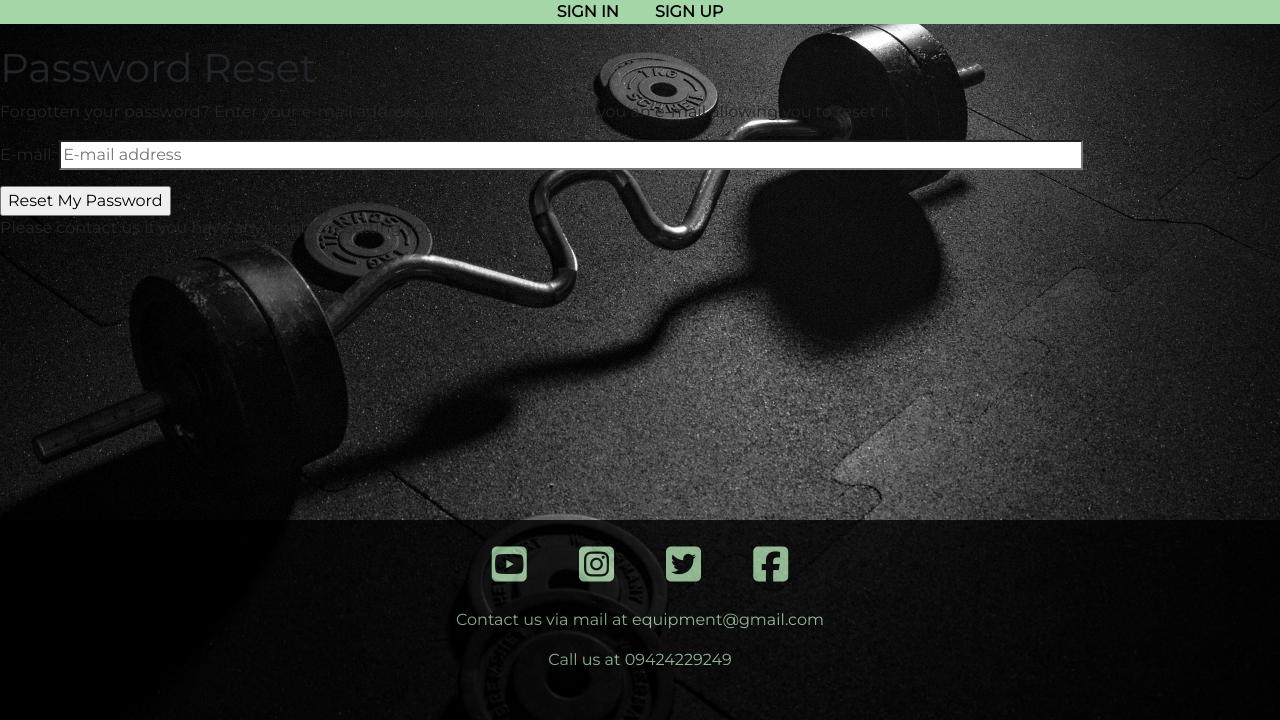
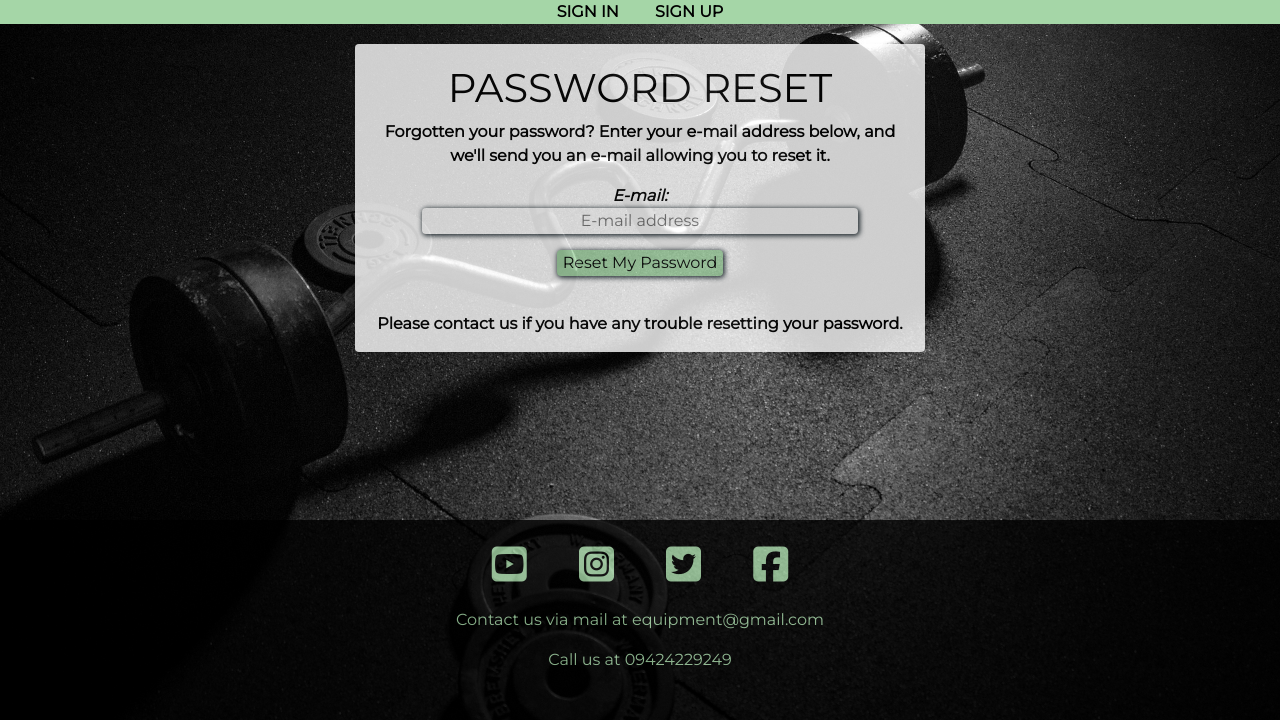
Before and after one commit to davidlidebrandt/milestone-project-4, a Django app: page /accounts/password/reset/ in a window 1280 px wide. Shown: the part 80-800 px from the top of the page. Run offline with Django 3.2, Linux system fonts and the light colour scheme; some libraries are stand-ins or nearby versions.

Commit message:
Style allauth restet password page

```diff
--- a/static/css/allauth.css
+++ b/static/css/allauth.css
@@ -13,6 +13,11 @@
     text-align: center;
 }
 
+.form-bg button, .form-bg input[type="submit"] {
+    background-color: #a5d6a7;
+    margin-bottom: 20px;
+}
+
 .form-bg input:focus {
     outline: 3px solid #a5d6a7;
 }
@@ -21,12 +26,7 @@
     outline: none;
 }
 
-.form-bg button {
-    background-color: #a5d6a7;
-    margin-bottom: 20px;
-}
-
-.form-bg button:hover {
+.form-bg button:hover, .form-bg input[type="submit"]:hover {
     color: #a5d6a7;
     background-color: #000000;
 }
--- a/templates/allauth/account/password_reset.html
+++ b/templates/allauth/account/password_reset.html
@@ -6,13 +6,17 @@
 {% block head_title %}{% trans "Password Reset" %}{% endblock %}
 
 {% block content %}
+<div class="container">
+    <div class="row">
+        <div class="col-10 offset-1 col-md-8 offset-md-2 col-lg-6 offset-lg-3 text-center form-bg">
 
             <h1>{% trans "Password Reset" %}</h1>
             {% if user.is_authenticated %}
             {% include "account/snippets/already_logged_in.html" %}
             {% endif %}
 
-    <p>{% trans "Forgotten your password? Enter your e-mail address below, and we'll send you an e-mail allowing you to reset it." %}</p>
+            <p>{% trans "Forgotten your password? Enter your e-mail address below, and we'll send you an e-mail allowing you to reset it." %}
+            </p>
 
             <form method="POST" action="{% url 'account_reset_password' %}" class="password_reset">
                 {% csrf_token %}
@@ -20,5 +24,8 @@
                 <input type="submit" value="{% trans 'Reset My Password' %}" />
             </form>
 
-    <p>{% blocktrans %}Please contact us if you have any trouble resetting your password.{% endblocktrans %}</p>
+            <p class="my-3">{% blocktrans %}Please contact us if you have any trouble resetting your password.{% endblocktrans %}</p>
+        </div>
+    </div>
+</div>
 {% endblock %}
```
Also changed, not shown: templates/allauth/account/email_confirm.html (+11 -3 lines). Lines whose indentation alone changed are shown as unchanged.
